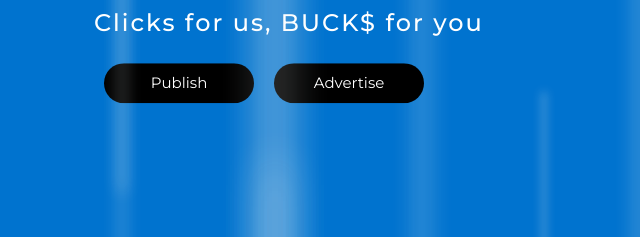
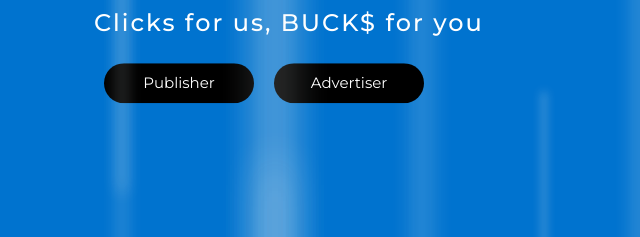
Before and after one commit to KumarAmrendram/ClickConvoy, a plain HTML site: page index.html in a window 1280 px wide. Shown: the part 477-714 px from the top of the page, 0-640 px from the left. Drawn offline with nearby package versions, Linux system fonts and the light colour scheme.

Commit message:
random bullshit

```diff
--- a/index.html
+++ b/index.html
@@ -124,10 +124,10 @@
 						<div class="content-button">
 							<a
 								href="https://forms.zohopublic.in/ClickConvoy/form/Publishers/formperma/aCsbW_wXzGRjHyvQzsYGY6MLAT9k4_zW-B-uPb27nfE">
-								<button class="bn-32 bn32">Publish</button></a>
+								<button class="bn-32 bn32">Publisher</button></a>
 							<a
 								href="https://forms.zohopublic.in/ClickConvoy/form/Advertisers/formperma/IFI5mG5VTwFmQoicxR_A9aHBk55ep9JoJZVupX5QYGY">
-								<button class="bn-32 bn32">Advertise</button></a>
+								<button class="bn-32 bn32">Advertiser</button></a>
 						</div>
 					</div>
 				</div>
```
Also changed, not shown: slider.html (+2 -4 lines).
